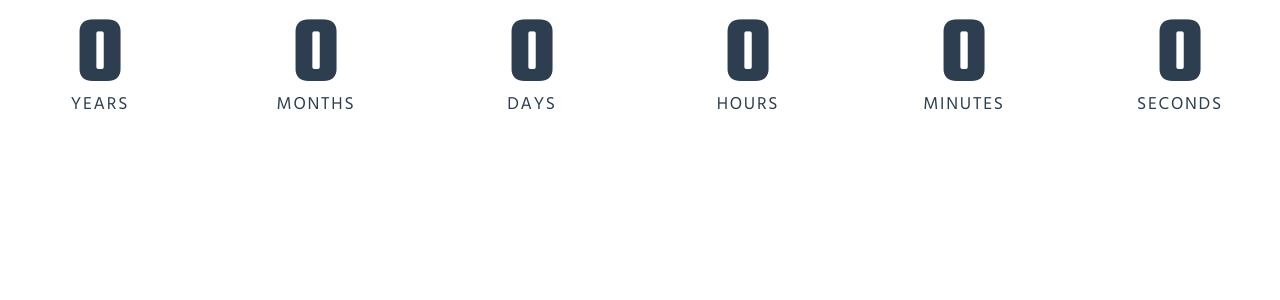
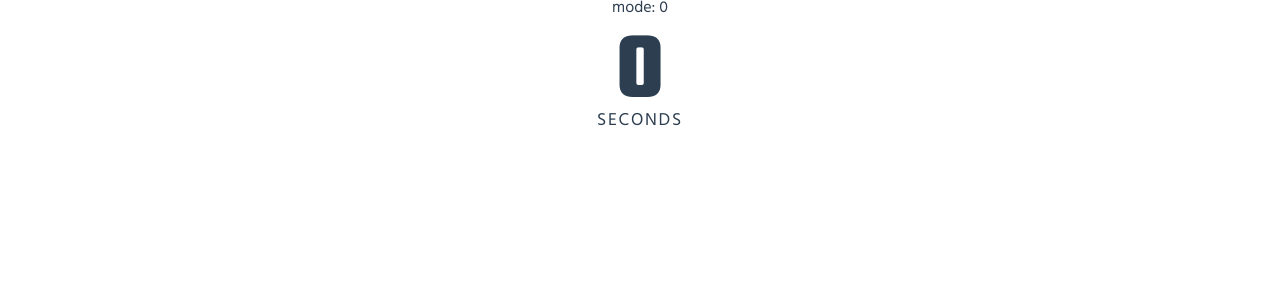
Before and after one commit to mabarbeau/countdown-timer, a Vue app: page /#/timer/1 in a window 1280 px wide. Shown: the top 300 px of the page. Built offline with nearby package versions, Linux system fonts and the light colour scheme.

Commit message:
Don't hide zeros

```diff
--- a/src/views/Timer.vue
+++ b/src/views/Timer.vue
@@ -16,13 +16,13 @@ export default defineComponent({
       now: null,
       remaining: null,
       moment: null,
+      mode: 0,
       modes: {
-        year: 0,
-        month: 1,
-        day: 2,
-        hour: 3,
-        minute: 4,
-        second: 5
+        years: 5,
+        months: 4,
+        days: 3,
+        hours: 2,
+        minutes: 1
       }
     };
   },
@@ -66,6 +66,11 @@ export default defineComponent({
         minutes: duration.minutes(),
         seconds: duration.seconds()
       };
+      if (this.remaining.years > 0) this.mode = this.modes.years;
+      else if (this.remaining.months > 0) this.mode = this.modes.months;
+      else if (this.remaining.days > 0) this.mode = this.modes.days;
+      else if (this.remaining.hours > 0) this.mode = this.modes.hours;
+      else if (this.remaining.minutes > 0) this.mode = this.modes.minutes;
       if (this.moment.diff(moment()) > 0) this.tick();
     }
   }
@@ -74,6 +79,7 @@ export default defineComponent({
 
 <template>
   <div class="timer">
+    mode: {{ mode }}
     <h1 v-if="$route?.query?.title">
       {{ $route.query.title }}
     </h1>
@@ -81,28 +87,28 @@ export default defineComponent({
       {{ error }}
     </div>
     <dl v-else-if="remaining">
-      <dt v-if="remaining.years">Year{{ s(remaining.years) }}</dt>
-      <dd v-if="remaining.years">
+      <dt v-if="mode >= modes.years">Year{{ s(remaining.years) }}</dt>
+      <dd v-if="mode >= modes.years">
         {{ remaining.years > 0 ? remaining.years : 0 }}
       </dd>
 
-      <dt v-if="remaining.months">Month{{ s(remaining.months) }}</dt>
-      <dd v-if="remaining.months">
+      <dt v-if="mode >= modes.months">Month{{ s(remaining.months) }}</dt>
+      <dd v-if="mode >= modes.months">
         {{ remaining.months > 0 ? remaining.months : 0 }}
       </dd>
 
-      <dt v-if="remaining.days">Day{{ s(remaining.days) }}</dt>
-      <dd v-if="remaining.days">
+      <dt v-if="mode >= modes.days">Day{{ s(remaining.days) }}</dt>
+      <dd v-if="mode >= modes.days">
         {{ remaining.days > 0 ? remaining.days : 0 }}
       </dd>
 
-      <dt v-if="remaining.hours">Hour{{ s(remaining.hours) }}</dt>
-      <dd v-if="remaining.hours">
+      <dt v-if="mode >= modes.hours">Hour{{ s(remaining.hours) }}</dt>
+      <dd v-if="mode >= modes.hours">
         {{ remaining.hours > 0 ? remaining.hours : 0 }}
       </dd>
 
-      <dt v-if="remaining.minutes">Minute{{ s(remaining.minutes) }}</dt>
-      <dd v-if="remaining.minutes">
+      <dt v-if="mode >= modes.minutes">Minute{{ s(remaining.minutes) }}</dt>
+      <dd v-if="mode >= modes.minutes">
         {{ remaining.minutes > 0 ? remaining.minutes : 0 }}
       </dd>
 
```
Also changed, not shown: 1 other file (tests, documents, lock files or other folders).
